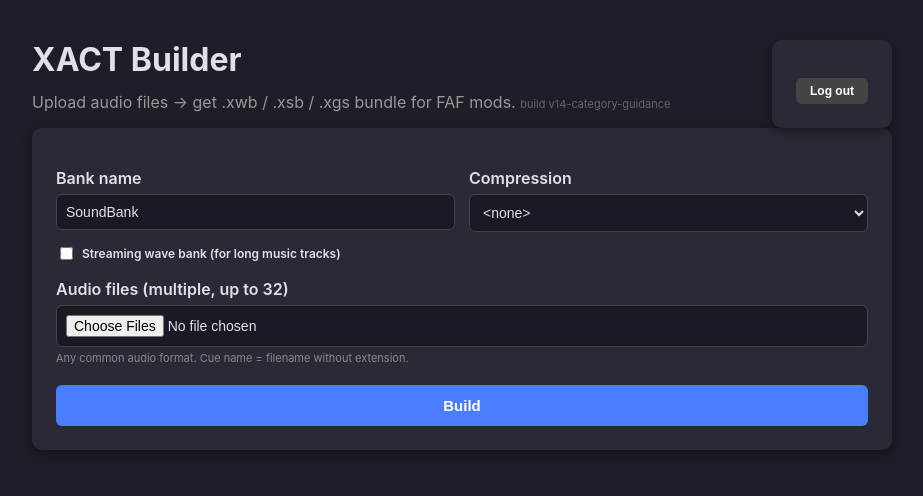
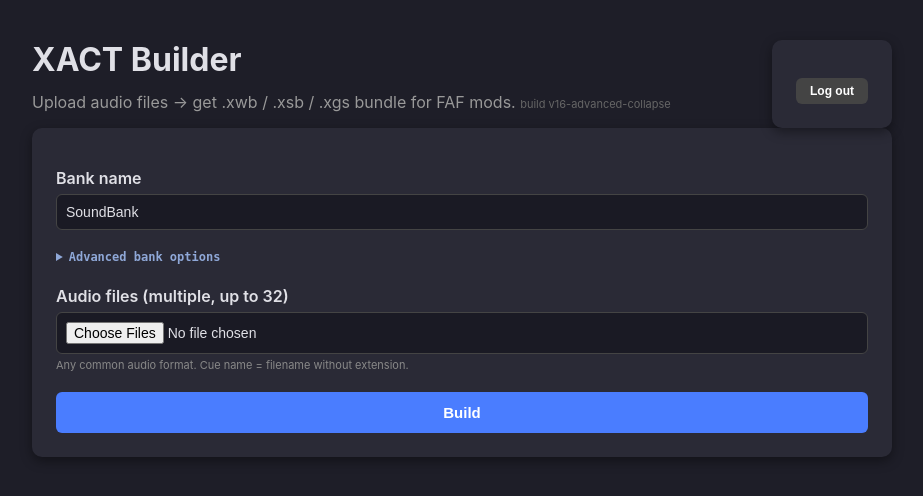
Before and after one commit to Nuggets75/fafaudio, a Flask app: page / in a window 1280 px wide. Shown: the top 496 px of the page, without its empty margins (178-1101 px from the left). Run offline with Flask 3, Linux system fonts and the light colour scheme; the visitor is signed in with stand-in values (Sample User, id 1); parts of the project's set-up code (start-up, migrations or seed data) failed here and were passed over; some libraries are stand-ins or nearby versions.

Commit message:
Add files via upload

```diff
--- a/app/server.py
+++ b/app/server.py
@@ -27,7 +27,7 @@ from xap_generator import (generate_xap, CATEGORIES, COMPRESSION_PRESETS,
 # Config
 # =====================================================================
 
-APP_VERSION = "v14-category-guidance"
+APP_VERSION = "v16-advanced-collapse"
 
 ADMIN_PASSWORD = os.environ.get("ADMIN_PASSWORD", "")
 if not ADMIN_PASSWORD:
--- a/app/templates/index.html
+++ b/app/templates/index.html
@@ -58,6 +58,18 @@
         .file-card label { margin: 10px 0 4px; font-size: 12px; font-weight: 500; }
         .grid3 { display: grid; grid-template-columns: 1fr 1fr 1fr; gap: 10px; }
         input[type=range] { width: 100%; margin: 6px 0 0; }
+        details.adv { margin-top: 14px; }
+        details.adv > summary {
+            cursor: pointer; user-select: none;
+            font-size: 12px; font-weight: 600; color: #8fa8d8;
+            padding: 6px 0;
+        }
+        details.adv > summary:hover { color: #a8c8ff; }
+        details.adv .advbody {
+            padding: 2px 0 4px 14px;
+            border-left: 2px solid #3a3a48;
+            margin-top: 4px;
+        }
         .grid4 { display: grid; grid-template-columns: 1fr 1fr 1fr 1fr; gap: 10px; }
         .inline-check {
             display: flex; align-items: center; gap: 6px;
@@ -98,26 +110,27 @@
        <span style="color:#666; font-size:11px;">build {{ app_version }}</span></p>
 
     <form id="f">
-        <div class="row">
-            <div>
         <label for="bank_name">Bank name</label>
         <input type="text" id="bank_name" name="bank_name"
                placeholder="SoundBank" value="SoundBank">
-            </div>
-            <div>
+
+        <details class="adv">
+            <summary>Advanced bank options</summary>
+            <div class="advbody">
                 <label for="compression_preset">Compression</label>
                 <select id="compression_preset" name="compression_preset">
                     {% for p in presets %}
                     <option value="{{ p }}">{{ p }}</option>
                     {% endfor %}
                 </select>
-            </div>
-        </div>
+                <p class="hint">Vanilla FA uses &lt;none&gt; for every bank. Only worth changing for long music tracks.</p>
 
                 <div class="inline-check">
                     <input type="checkbox" id="streaming" name="streaming" value="1">
                     <label for="streaming" style="margin:0;">Streaming wave bank (for long music tracks)</label>
                 </div>
+            </div>
+        </details>
 
         <label for="waves">Audio files (multiple, up to 32)</label>
         <input type="file" id="waves" name="waves"
@@ -147,7 +160,7 @@ function catOptions() {
         const inGroup = CATEGORIES.filter(c => CATEGORY_INFO[c].group === g);
         if (!inGroup.length) return '';
         return `<optgroup label="${g}">` + inGroup.map(c => {
-            const sel = (c === 'Interface') ? ' selected' : '';
+            const sel = (c === 'Default') ? ' selected' : '';
             return `<option value="${c}"${sel}>${c}</option>`;
         }).join('') + '</optgroup>';
     }).join('');
@@ -173,6 +186,13 @@ filesInput.addEventListener('change', () => {
             <h3>${file.name}</h3>
             <div class="cue">cue name: <strong>${cue}</strong></div>
 
+            <label>Volume: <span class="volout">0</span> dB</label>
+            <input type="range" class="volslider" name="volume_db"
+                   value="0" min="-30" max="12" step="0.5">
+
+            <details class="adv">
+                <summary>Advanced</summary>
+                <div class="advbody">
                     <label>Category</label>
                     <select name="category" class="catsel">
                         ${catOptions()}
@@ -180,11 +200,6 @@ filesInput.addEventListener('change', () => {
                     <p class="hint cathint"></p>
 
                     <div class="grid3">
-                <div>
-                    <label>Volume: <span class="volout">0</span> dB</label>
-                    <input type="range" class="volslider" name="volume_db"
-                           value="0" min="-30" max="12" step="0.5">
-                </div>
                         <div>
                             <label>Pitch (semitones)</label>
                             <input type="number" name="pitch" value="0" min="-12" max="12" step="0.01">
@@ -252,6 +267,8 @@ filesInput.addEventListener('change', () => {
                             </div>
                         </div>
                     </fieldset>
+                </div>
+            </details>
         `;
         filesDiv.appendChild(card);
 
@@ -287,7 +304,7 @@ filesInput.addEventListener('change', () => {
         const hint     = card.querySelector('.cathint');
         const loopMode = card.querySelector('.loop-mode');
 
-        function applyCategory() {
+        function applyCategory(initial) {
             const info = CATEGORY_INFO[sel.value];
             if (!info) return;
 
@@ -298,7 +315,7 @@ filesInput.addEventListener('change', () => {
 
             // Default the slider so the built-in category gain is cancelled
             // out: what you uploaded is roughly what you hear.
-            if (!volTouched) {
+            if (!volTouched && !initial) {
                 let target = -db;
                 target = Math.max(-30, Math.min(12, Math.round(target * 2) / 2));
                 vs.value = target;
@@ -316,8 +333,10 @@ filesInput.addEventListener('change', () => {
             hint.textContent = msg;
         }
 
-        sel.addEventListener('change', applyCategory);
-        applyCategory();
+        sel.addEventListener('change', () => applyCategory(false));
+        // Initial call only fills in the hint text; it must not move the
+        // volume slider, or the simple path shows a mystery number.
+        applyCategory(true);
     });
 });
 
```
Lines whose indentation alone changed are shown as unchanged.
